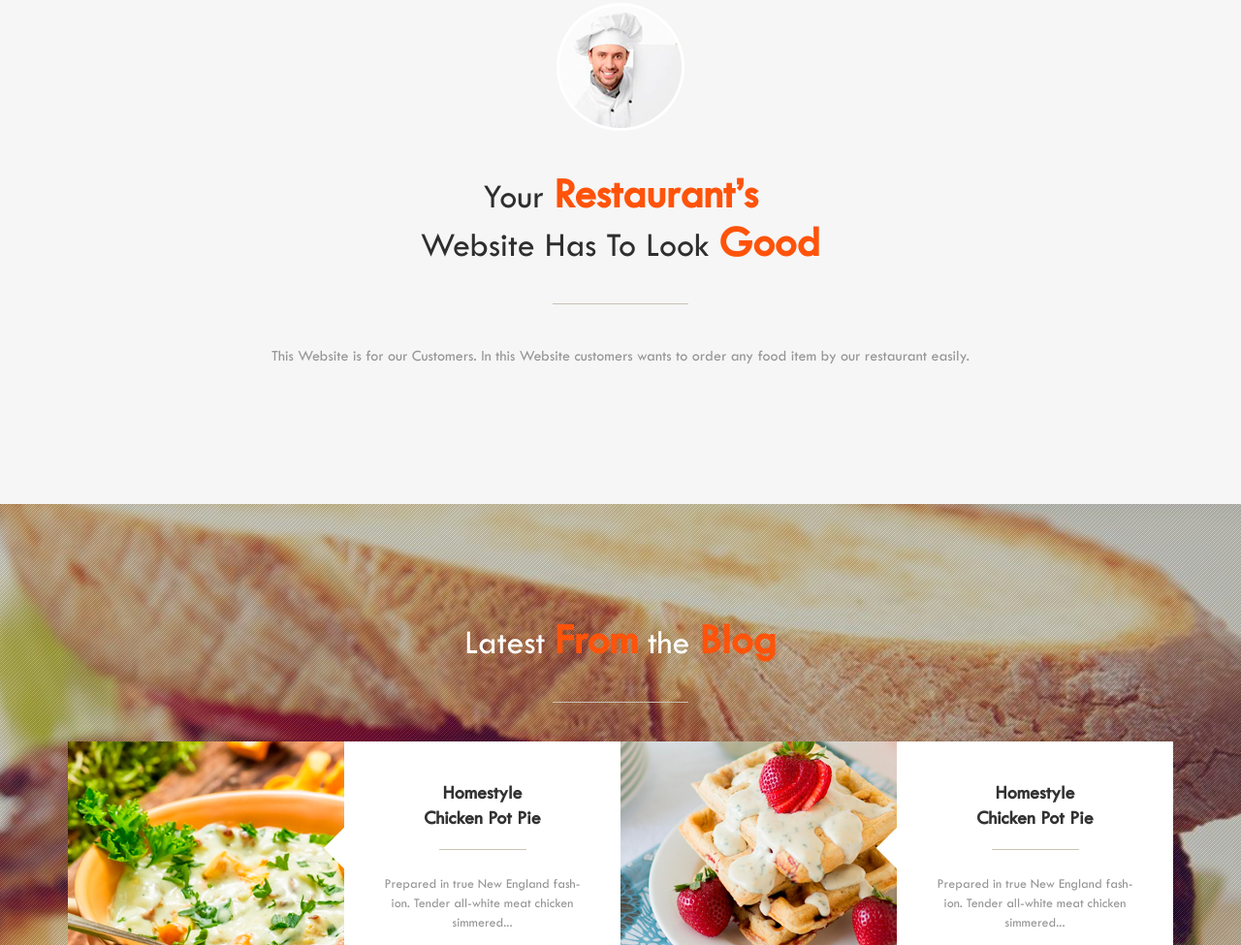
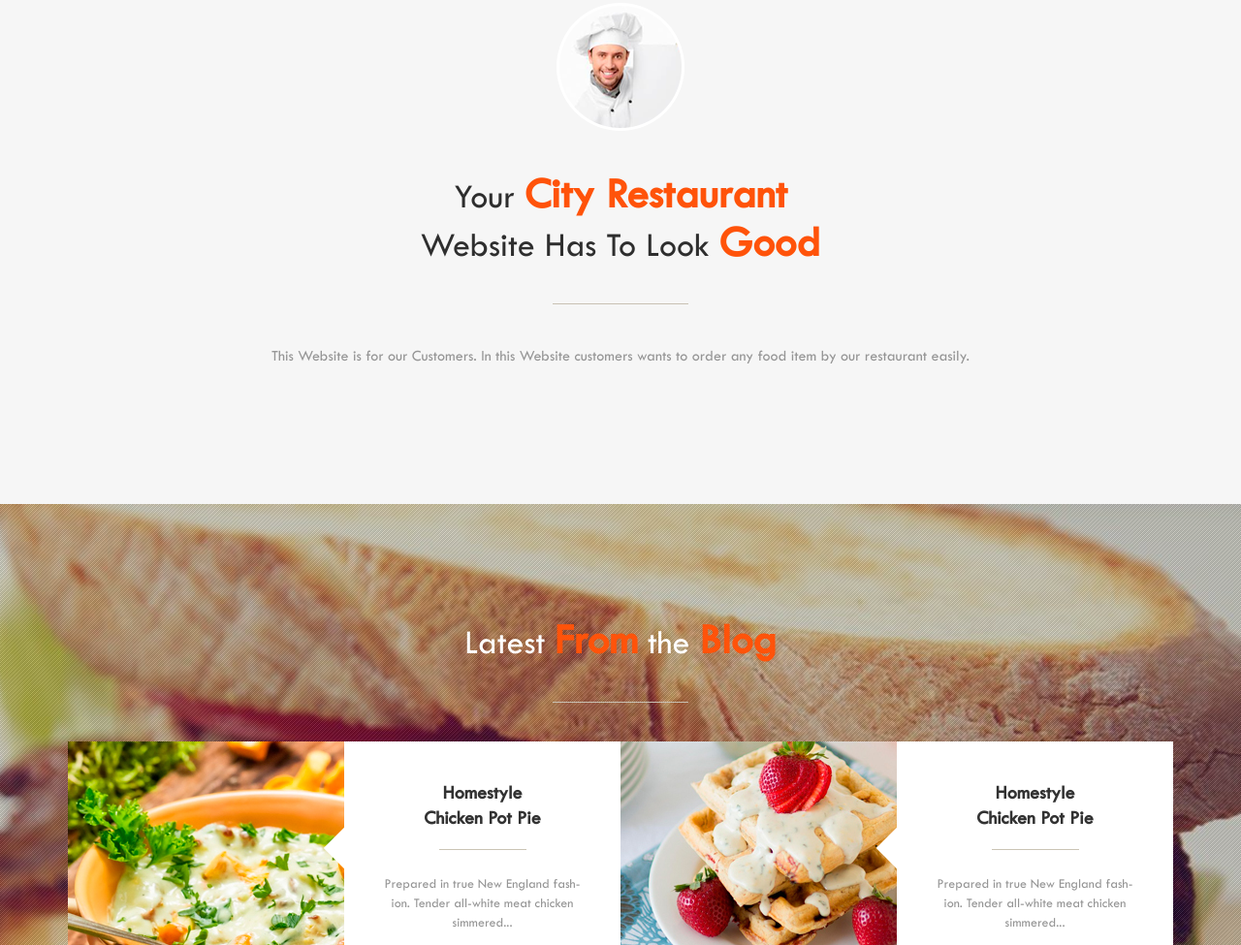
Before and after one commit to decoder2201/City-Restaurant-Project, a plain HTML site: page index.html in a window 1280 px wide. Shown: the part 987-1962 px from the top of the page at 97% size. Drawn offline with Linux system fonts and the light colour scheme.

Commit message:
commit website

```diff
--- a/index.html
+++ b/index.html
@@ -3,7 +3,7 @@
 	<head>
 		<meta charset="utf-8">
 		<meta http-equiv="X-UA-Compatible" content="IE=edge">
-		<title>Restaurant One Page HTML5 Template</title>
+		<title>City Restaurant</title>
 		<meta name="description" content="">
 		<meta name="viewport" content="width=device-width, initial-scale=1">
 		<!-- CSS
@@ -132,7 +132,7 @@
                 <div class="col-md-12">
                     <div class="block">
                         <img class="wow fadeInUp" data-wow-duration="300ms" data-wow-delay="400ms" src="images/cooker-img.png" alt="cooker-img">
-                        <h1 class="heading wow fadeInUp" data-wow-duration="400ms" data-wow-delay="500ms" >Your <span>Restaurant’s</span> </br> Website Has To Look <span>Good</span>
+                        <h1 class="heading wow fadeInUp" data-wow-duration="400ms" data-wow-delay="500ms" >Your <span>City Restaurant</span> </br> Website Has To Look <span>Good</span>
                         </h1>
                         <p class="wow fadeInUp" data-wow-duration="300ms" data-wow-delay="600ms">This Website is for our Customers.
                              In this Website customers wants to order any food item by our restaurant easily.</p>
```
